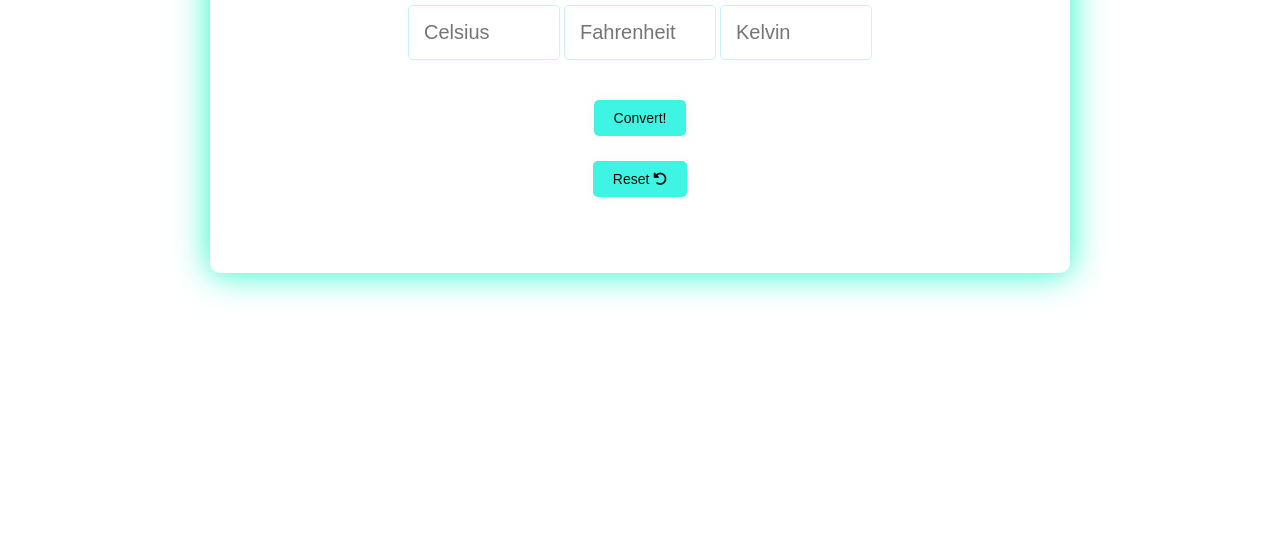
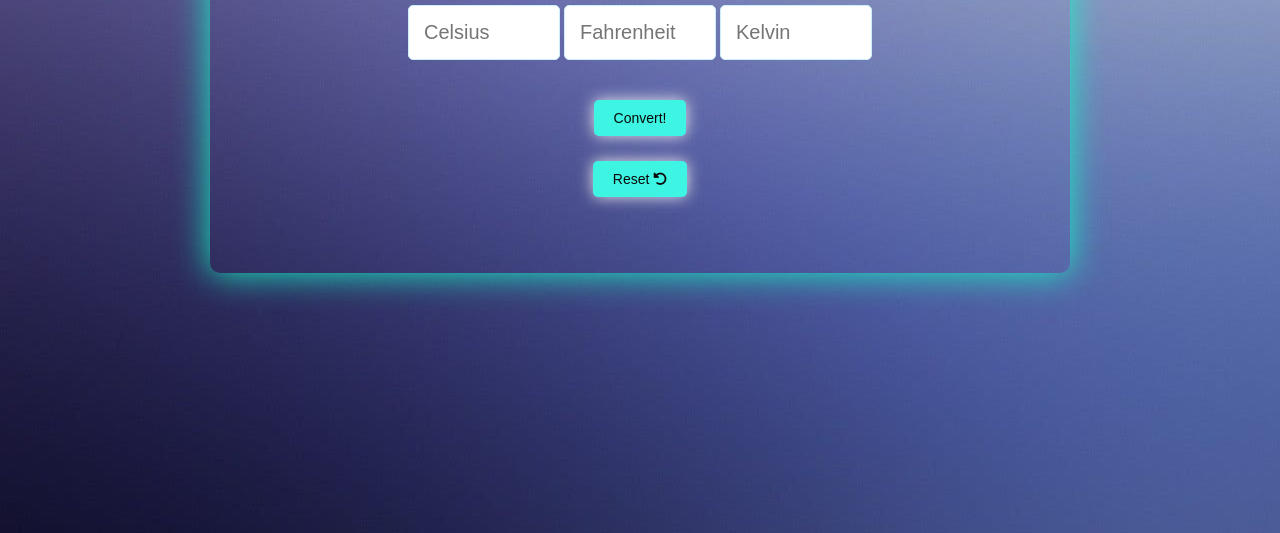
Before and after one commit to subu-sp/Temperature_converter, a plain HTML site: page index.html in a window 1280 px wide. Shown: the part 267-800 px from the top of the page. Drawn offline with Linux system fonts and the light colour scheme; files whose address does not match are found by name.

Commit message:
Update styles.css

```diff
--- a/styles.css
+++ b/styles.css
@@ -1,5 +1,5 @@
 body{
-    background-image: url(HD wallpaper_ simple, minimalism, gradient, backgrounds, abstract, blue, no people.jpeg);
+    background-image: url(Images/HD\ wallpaper_\ simple\,\ minimalism\,\ gradient\,\ backgrounds\,\ abstract\,\ blue\,\ no\ people.jpeg);
 
 }
 
```
